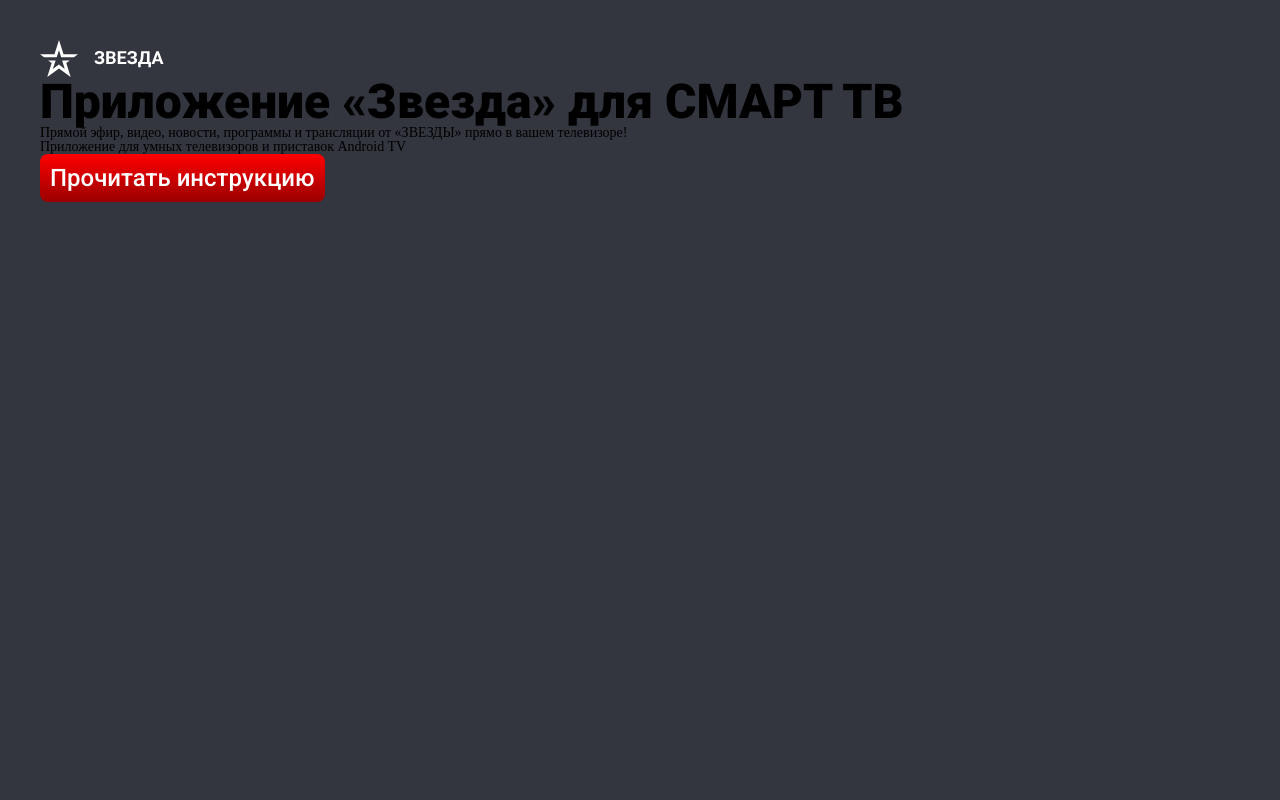
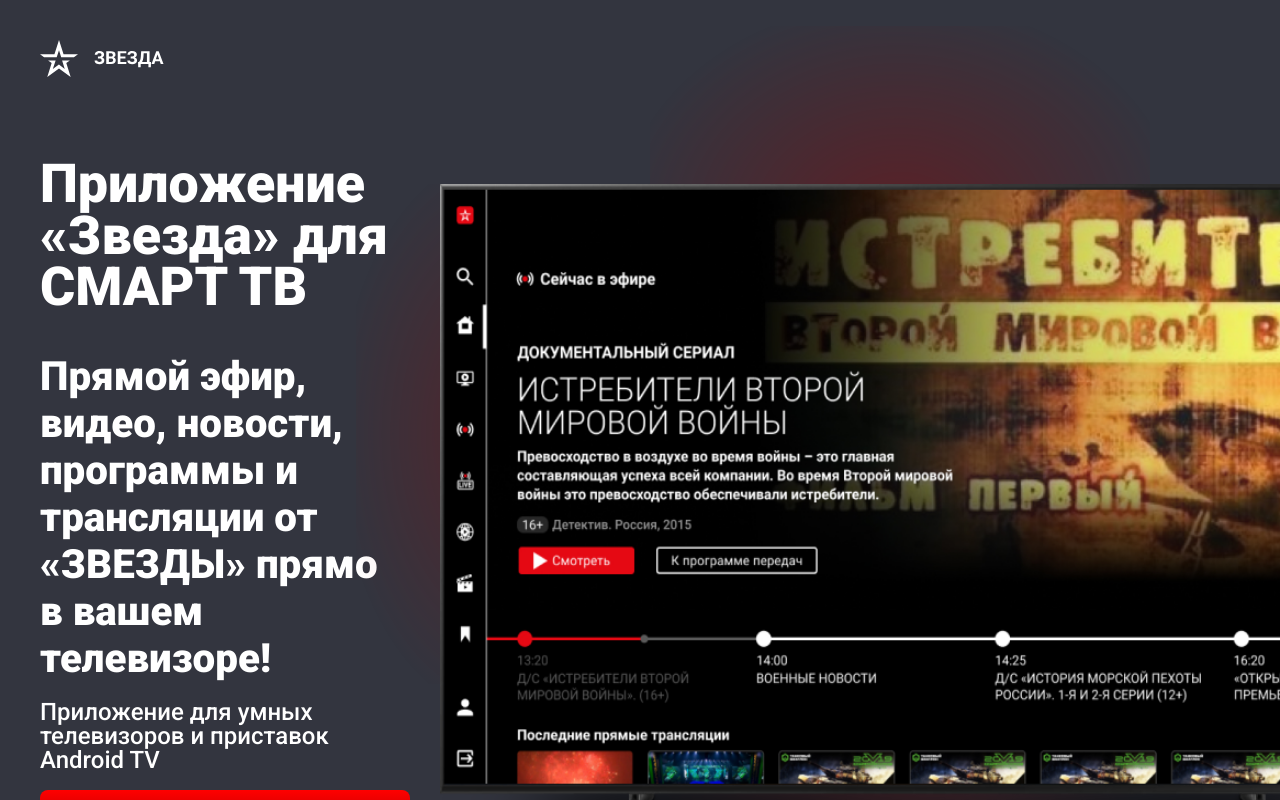
Before and after one commit to ms0ur/zvezdasmarttv-vite, a React (Vite) app: page / in a window 1280 px wide. Built offline with nearby package versions, Linux system fonts and the light colour scheme.

Commit message:
Первая секция готова

```diff
--- a/src/assets/styles/styles.scss
+++ b/src/assets/styles/styles.scss
@@ -1,2 +1,10 @@
-@import "fonts.scss";
-@import "normalize.scss";
+@use "fonts.scss";
+@use "normalize.scss";
+
+html{
+  overflow-x: hidden;
+  font-size: calc(20px + (16 - 12) * ((100vw - 320px) / (1920 - 320)));
+  @media screen and (max-width: 992px) {
+    font-size: calc(14px + (16 - 12) * ((100vw - 320px) / (768 - 320)));
+  }
+}
--- a/src/components/first-section/FirstSection.module.scss
+++ b/src/components/first-section/FirstSection.module.scss
@@ -1,11 +1,22 @@
 @use "../../assets/styles/fonts.scss";
+.contentContainer{
+    display: flex;
+    flex-direction: row;
+    justify-content: space-around;
+    align-items: center;
+    gap: 30px;
+    overflow: visible;
+}
 .sectionMain{
     display: flex;
     flex-direction: column;
-    width: 100%;
-    height: 100vh;
+    width: 100vw !important;
+    height: 100vh !important;
     background-color: #33353F;
     padding: 40px;
+    padding-right: 0;
+    gap: 80px;
+    overflow-x: hidden;
 }
 
 .navbar{
@@ -16,6 +27,106 @@
 
 .header{
     @extend .roboto-900;
-    font-size: 48px;
+    font-size: 2.4rem;
+    color: white;
+    line-height: 2.3rem;
+
+    &Second{
+        @extend .roboto-900;
+        font-size: 1.8rem;
+        color: white;
+        line-height: 2.1rem;
+    }
+}
+
+.info{
+    display: flex;
+    flex-direction: column;
+    gap: 1.8rem;
+    &Secondary{
+        display: flex;
+        flex-direction: column;
+        gap: 0.8rem;
+    }
+}
+
+.description{
+    @extend .roboto-500;
+    font-size: 24px;
+    color: white;
+}
+
+.buttonContainer{
+    width: 100%;
+}
+
+.tvImage {
+    position: relative;
+    width: 840px;
+    height: 634px;
+
+    &Img {
+        position: relative;
+        z-index: 2;
+        width: 919px;
+        height: 734px;
+    }
+}
+
+.gradientTop,
+.gradientLeft,
+.gradientBottom {
+    position: absolute;
+    z-index: 1;
+    pointer-events: none;
+}
+
+.gradientTop {
+    top: -25%;
+    left: 25%;
+    height: 400px;
+    width: 500px;
+    background: radial-gradient(ellipse at center, rgba(154, 0, 0, 0.4) 0%, rgba(154, 0, 0, 0) 80%);
+}
+
+.gradientLeft {
+    top: 0;
+    bottom: 0;
+    left: -10%;
+    width: 300px;
+    height: 500px;
+    background: radial-gradient(ellipse at center, rgba(154, 0, 0, 0.3) 0%, rgba(154, 0, 0, 0) 80%);
+}
+
+.gradientBottom {
+    left: 25%;
+    bottom: -10%;
+    height: 400px;
+    width: 500px;
+    background: radial-gradient(
+                    ellipse at center,
+                    rgba(154, 0, 0, 0.4) 0%,
+                    rgba(154, 0, 0, 0) 80%
+    );
+}
+.mouseContainer{
+    display: flex;
+    width: 100vw;
+    height: 100%;
+    justify-content: center;
+    align-items: center;
+
+    img{
+        animation: moveUpDown 2s ease-in-out infinite;
+    }
+
+    @keyframes moveUpDown {
+        0%, 100% {
+            transform: translateY(0);
+        }
+        50% {
+            transform: translateY(-20px);
+        }
+    }
 
 }
--- a/src/components/first-section/FirstSection.tsx
+++ b/src/components/first-section/FirstSection.tsx
@@ -1,5 +1,6 @@
 import styles from './FirstSection.module.scss';
 import logo from '../../assets/svg/logo.svg';
+import mouse from '../../assets/svg/mouse.svg';
 import {ZButton} from "../zbutton/ZButton.tsx";
 
 export function FirstSection() {
@@ -8,13 +9,30 @@ export function FirstSection() {
             <div className={styles.navbar}>
                 <img src={logo} alt=""/>
             </div>
-            <div>
-                <div>
+            <div className={styles.contentContainer}>
+                <div className={styles.info}>
                     <h1 className={styles.header}>Приложение «Звезда» для СМАРТ ТВ</h1>
-                    <h2 className={styles.headerSecond}>Прямой эфир, видео, новости, программы и трансляции от «ЗВЕЗДЫ» прямо в вашем телевизоре!</h2>
-                    <p>Приложение для умных телевизоров и приставок Android TV</p>
-                    <ZButton text="Прочитать инструкцию" />
+                    <div className={styles.infoSecondary}>
+                        <h2 className={styles.headerSecond}>Прямой эфир, видео, новости, программы и трансляции от «ЗВЕЗДЫ» прямо в вашем телевизоре!</h2>
+                        <p className={styles.description}>Приложение для умных телевизоров и приставок Android TV</p>
+                        <div className={styles.buttonContainer}>
+                            <ZButton text="Прочитать инструкцию" />
+                        </div>
+                    </div>
                 </div>
+                <div className={styles.tvImage}>
+                    <div className={styles.gradientTop}></div>
+
+                    <div className={styles.gradientLeft}></div>
+
+                    <div className={styles.gradientBottom}></div>
+
+                    <img className={styles.tvImageImg} src="/public/tv-mocap.png" alt="Телевизор" />
+                </div>
+
+            </div>
+            <div className={styles.mouseContainer}>
+                <img src={mouse} alt=""/>
             </div>
         </div>
     );
--- a/src/components/zbutton/ZButton.module.scss
+++ b/src/components/zbutton/ZButton.module.scss
@@ -1,12 +1,13 @@
 @use "../../assets/styles/fonts.scss";
 button{
   @extend .roboto-500;
-  font-size: 24px;
+  width: 100%;
+  font-size: 1.2rem;
   cursor: pointer;
   border: none;
   background: rgb(255,0,0);
   background: linear-gradient(180deg, rgba(255,0,0,1) 0%, rgba(154,0,0,1) 100%);
-    padding: 10px;
+  padding: 0.5rem;
   border-radius: 8px;
   color: white;
 }
```
Also changed, not shown: public/tv-mocap.png (added), src/assets/svg/mouse.svg (added). Lines whose indentation alone changed are shown as unchanged.
